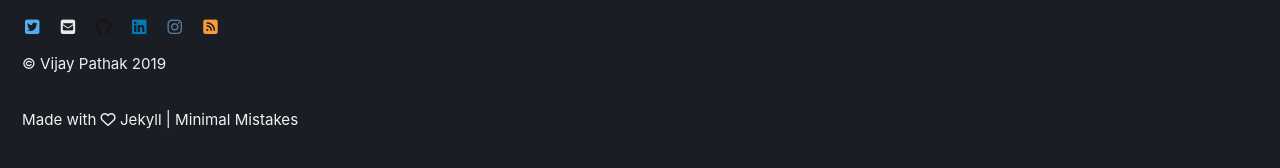
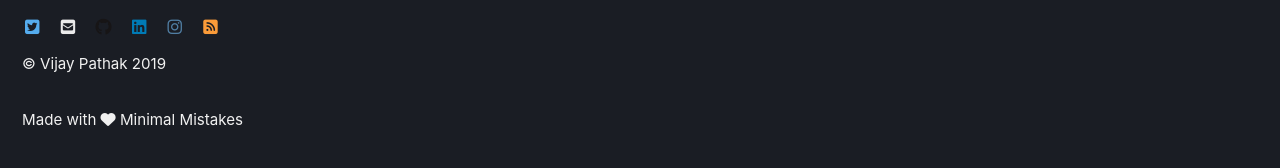
Before and after one commit to hbvj99/hbvj99.github.io, a Jekyll site: the page built from index.html, in a window 1280 px wide and 900 px high, scrolled down 310 px. Shown: the part 725-893 px from the top of the window. Built offline with Jekyll 4.4.1, drawn with Linux system fonts in a browser that asks for light colours; cached includes are drawn as plain includes; nearby versions of some CDN libraries; the list of posts is cut into pages by our own code.

Commit message:
update footer credit

```diff
--- a/_includes/footer.html
+++ b/_includes/footer.html
@@ -17,4 +17,4 @@
 </div>
 
 <div class="page__footer-copyright">&copy; Vijay Pathak {{ site.time | date: '%Y' }}</div><br>
-<div class="page__footer-copyright">Made with <i class="far fa-heart"></i><a href="https://jekyllrb.com" rel="nofollow"> Jekyll | <a href="https://github.com/mmistakes/minimal-mistakes" rel="nofollow">Minimal Mistakes</a></div>
+<div class="page__footer-copyright">Made with <i class="fas fa-heart"></i><a href="https://github.com/mmistakes/minimal-mistakes" rel="nofollow"> Minimal Mistakes</a></div>
```
